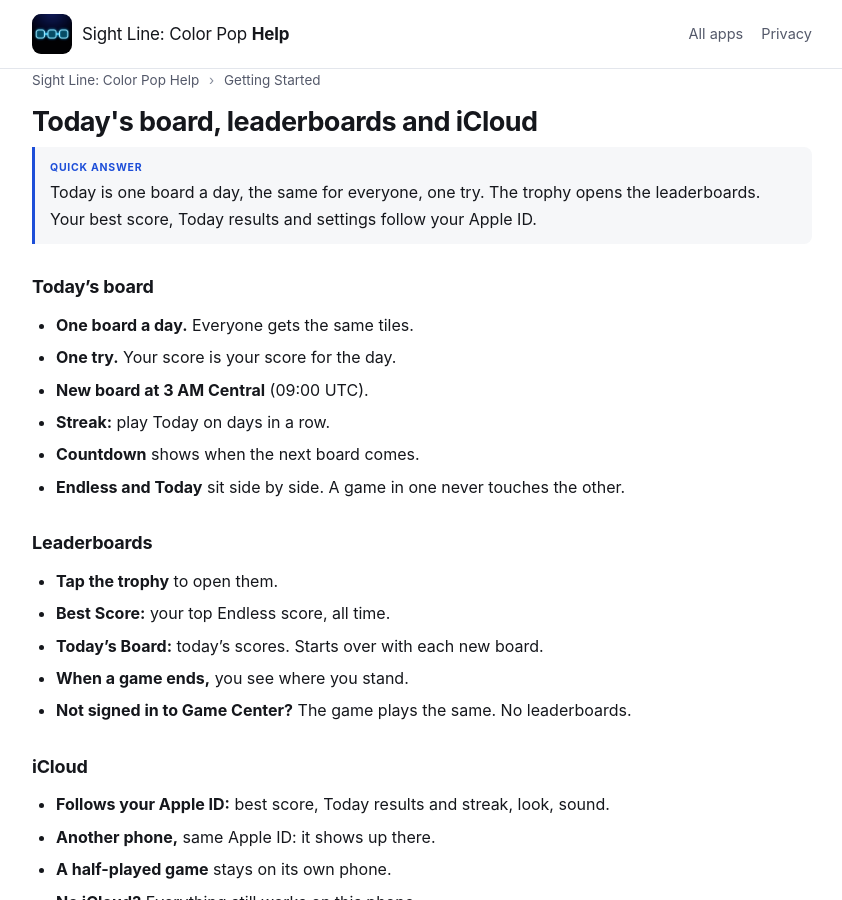
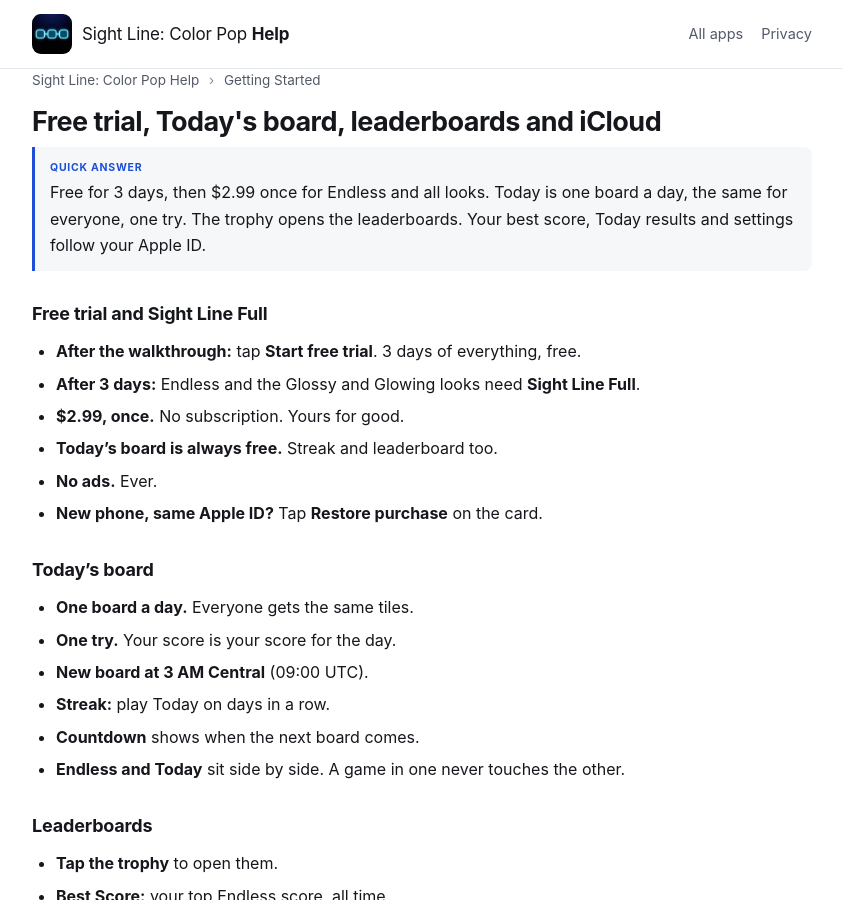
Before and after one commit to mytombrown/team-assist-help, a Jekyll site: the page built from _guides/sightline/today-and-leaderboards.md, in a window 1280 px wide and 900 px high. Shown: the whole window, without its empty margins (218-1060 px from the left). Built offline with Jekyll 4.4.1, drawn with Linux system fonts in a browser that asks for light colours.

Commit message:
Sight Line Build 3: free 3-day trial, then Sight Line Full $2.99 once; Today stays free; restore (SL-1710)
Co-Authored-By: Claude Opus 5.5 <noreply@anthropic.com>

```diff
--- a/_guides/sightline/today-and-leaderboards.md
+++ b/_guides/sightline/today-and-leaderboards.md
@@ -1,14 +1,23 @@
 ---
-title: "Today's board, leaderboards and iCloud"
+title: "Free trial, Today's board, leaderboards and iCloud"
 app: sightline
 category: getting-started
 order: 2
-tags: "today, daily, daily board, one try, streak, countdown, leaderboard, leaderboards, game center, trophy, rank, best score, icloud, sync, new phone, two phones, endless"
-quick: "Today is one board a day, the same for everyone, one try. The trophy opens the leaderboards. Your best score, Today results and settings follow your Apple ID."
+tags: "trial, free trial, buy, purchase, price, full, unlock, restore, locked, today, daily, daily board, one try, streak, countdown, leaderboard, leaderboards, game center, trophy, rank, best score, icloud, sync, new phone, two phones, endless"
+quick: "Free for 3 days, then $2.99 once for Endless and all looks. Today is one board a day, the same for everyone, one try. The trophy opens the leaderboards. Your best score, Today results and settings follow your Apple ID."
 related:
   - getting-started
   - troubleshooting
 ---
+
+## Free trial and Sight Line Full
+
+- **After the walkthrough:** tap **Start free trial**. 3 days of everything, free.
+- **After 3 days:** Endless and the Glossy and Glowing looks need **Sight Line Full**.
+- **$2.99, once.** No subscription. Yours for good.
+- **Today's board is always free.** Streak and leaderboard too.
+- **No ads.** Ever.
+- **New phone, same Apple ID?** Tap **Restore purchase** on the card.
 
 ## Today's board
 
```
Also changed, not shown: _guides/sightline/troubleshooting.md (+6 -1 lines).
